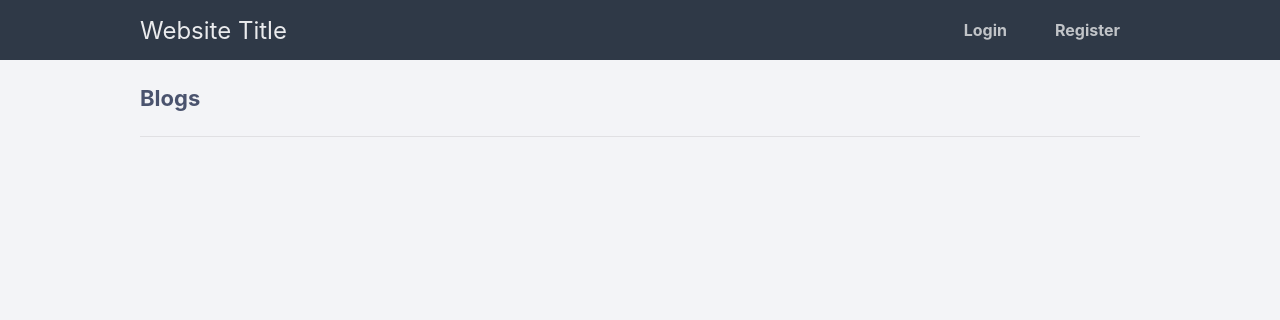
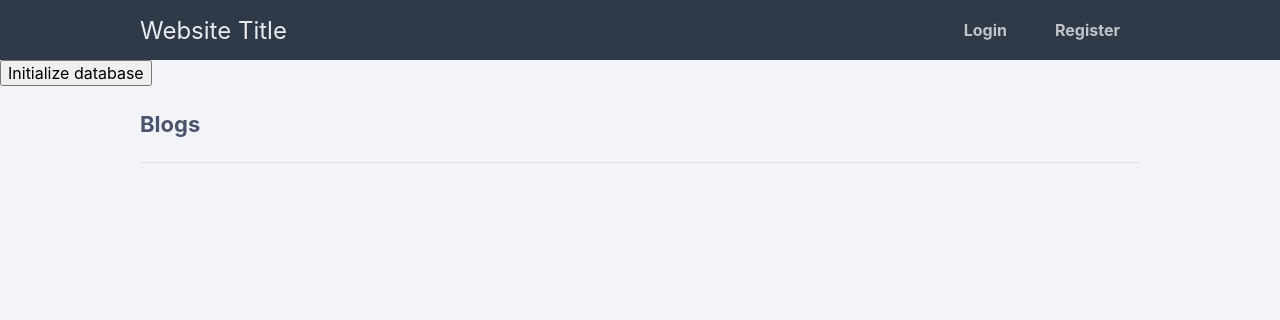
Before and after one commit to bmcclelland/comp440, a Flask app: page / in a window 1280 px wide. Shown: the top 320 px of the page. Run offline with Flask 2, Linux system fonts and the light colour scheme; data that the repository does not hold is empty.

Commit message:
Move initialize button to main page

```diff
--- a/templates/layout.html
+++ b/templates/layout.html
@@ -24,6 +24,9 @@
         {% if msg %}
             <div class="msg">{{ msg }}</div>
         {% endif %}
+        <form action="{{ url_for('action_initialize') }}" method="post">
+            <input type="Submit" value="Initialize database">
+        </form>
 		<div class="content">
 			{% block content %}{% endblock %}
 		</div>
--- a/templates/login.html
+++ b/templates/login.html
@@ -24,10 +24,6 @@
 				<input type="password" name="password" placeholder="Password" id="password" required>
 				<input type="submit" value="Login">
 			</form>
-			<br />
-			<form action="{{ url_for('action_initialize') }}" method="post">
-				<input type="Submit" value="Initialize database">
-			</form>
 			<div class="msg">{{ msg }}</div>
 		</div>
 	</body>
```
